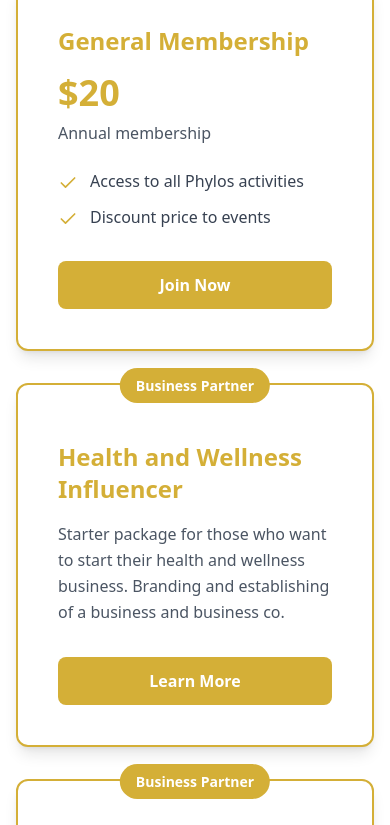
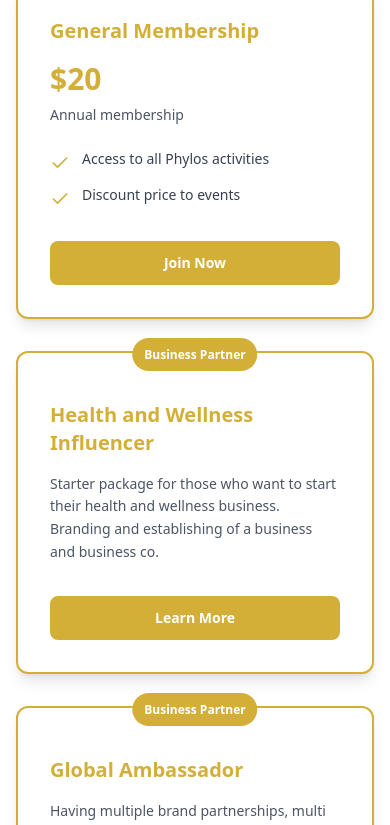
Before and after one commit to fteadmin/phylos, a React (Vite) app: page / in a window 390 px wide. Shown: the part 3020-3845 px from the top of the page. Built offline with nearby package versions, Linux system fonts and the light colour scheme.

Commit message:
made membership reponsie

```diff
--- a/src/components/Membership.tsx
+++ b/src/components/Membership.tsx
@@ -12,53 +12,53 @@
         {/* All Membership Cards */}
         <div>
 
-          <div className="grid md:grid-cols-3 gap-8">
+          <div className="grid grid-cols-1 sm:grid-cols-2 lg:grid-cols-3 gap-8">
             {/* General Membership Card */}
-            <div className="bg-white border-2 border-gold rounded-xl p-10 shadow-lg hover:shadow-xl transition-all duration-300">
-              <h4 className="text-2xl font-bold text-gold mb-4">General Membership</h4>
+            <div className="bg-white border-2 border-gold rounded-xl p-8 sm:p-10 shadow-lg hover:shadow-xl transition-all duration-300">
+              <h4 className="text-xl sm:text-2xl font-bold text-gold mb-4">General Membership</h4>
               <div className="mb-6">
-                <p className="text-4xl font-bold text-gold mb-2">$20</p>
-                <p className="text-gray-600">Annual membership</p>
+                <p className="text-3xl sm:text-4xl font-bold text-gold mb-2">$20</p>
+                <p className="text-sm sm:text-base text-gray-600">Annual membership</p>
               </div>
               <ul className="space-y-3 mb-8">
                 <li className="flex items-start">
                   <Check size={20} className="text-gold mr-3 flex-shrink-0 mt-1" />
-                  <span className="text-gray-700">Access to all Phylos activities</span>
+                  <span className="text-sm sm:text-base text-gray-700">Access to all Phylos activities</span>
                 </li>
                 <li className="flex items-start">
                   <Check size={20} className="text-gold mr-3 flex-shrink-0 mt-1" />
-                  <span className="text-gray-700">Discount price to events</span>
+                  <span className="text-sm sm:text-base text-gray-700">Discount price to events</span>
                 </li>
               </ul>
-              <button className="w-full bg-gold text-white py-3 rounded-lg font-bold hover:bg-gold-700 transition-all duration-200">
+              <button className="w-full bg-gold text-white py-3 rounded-lg font-bold hover:bg-gold-700 transition-all duration-200 text-sm sm:text-base">
                 Join Now
               </button>
             </div>
 
             {/* Health and Wellness Influencer */}
-            <div className="bg-white border-2 border-gold rounded-xl p-10 shadow-lg hover:shadow-xl transition-all duration-300 relative">
+            <div className="bg-white border-2 border-gold rounded-xl p-8 sm:p-10 shadow-lg hover:shadow-xl transition-all duration-300 relative">
               <div className="absolute top-0 left-1/2 transform -translate-x-1/2 -translate-y-1/2">
-                <span className="bg-gold text-white px-4 py-2 rounded-full text-sm font-bold">Business Partner</span>
+                <span className="bg-gold text-white px-3 sm:px-4 py-2 rounded-full text-xs sm:text-sm font-bold whitespace-nowrap">Business Partner</span>
               </div>
-              <h4 className="text-2xl font-bold text-gold mb-4 mt-4">Health and Wellness Influencer</h4>
-              <p className="text-gray-600 mb-8 leading-relaxed">
+              <h4 className="text-xl sm:text-2xl font-bold text-gold mb-4 mt-4">Health and Wellness Influencer</h4>
+              <p className="text-sm sm:text-base text-gray-600 mb-8 leading-relaxed">
                 Starter package for those who want to start their health and wellness business. Branding and establishing of a business and business co.
               </p>
-              <button className="w-full bg-gold text-white py-3 rounded-lg font-bold hover:bg-gold-700 transition-all duration-200">
+              <button className="w-full bg-gold text-white py-3 rounded-lg font-bold hover:bg-gold-700 transition-all duration-200 text-sm sm:text-base">
                 Learn More
               </button>
             </div>
 
             {/* Global Ambassador */}
-            <div className="bg-white border-2 border-gold rounded-xl p-10 shadow-lg hover:shadow-xl transition-all duration-300 relative">
+            <div className="bg-white border-2 border-gold rounded-xl p-8 sm:p-10 shadow-lg hover:shadow-xl transition-all duration-300 relative">
               <div className="absolute top-0 left-1/2 transform -translate-x-1/2 -translate-y-1/2">
-                <span className="bg-gold text-white px-4 py-2 rounded-full text-sm font-bold">Business Partner</span>
+                <span className="bg-gold text-white px-3 sm:px-4 py-2 rounded-full text-xs sm:text-sm font-bold whitespace-nowrap">Business Partner</span>
               </div>
-              <h4 className="text-2xl font-bold text-gold mb-4 mt-4">Global Ambassador</h4>
-              <p className="text-gray-600 mb-8 leading-relaxed">
+              <h4 className="text-xl sm:text-2xl font-bold text-gold mb-4 mt-4">Global Ambassador</h4>
+              <p className="text-sm sm:text-base text-gray-600 mb-8 leading-relaxed">
                 Having multiple brand partnerships, multi layer global level of health and wellness businesses.
               </p>
-              <button className="w-full bg-gold text-white py-3 rounded-lg font-bold hover:bg-gold-700 transition-all duration-200">
+              <button className="w-full bg-gold text-white py-3 rounded-lg font-bold hover:bg-gold-700 transition-all duration-200 text-sm sm:text-base">
                 Learn More
               </button>
             </div>
```
